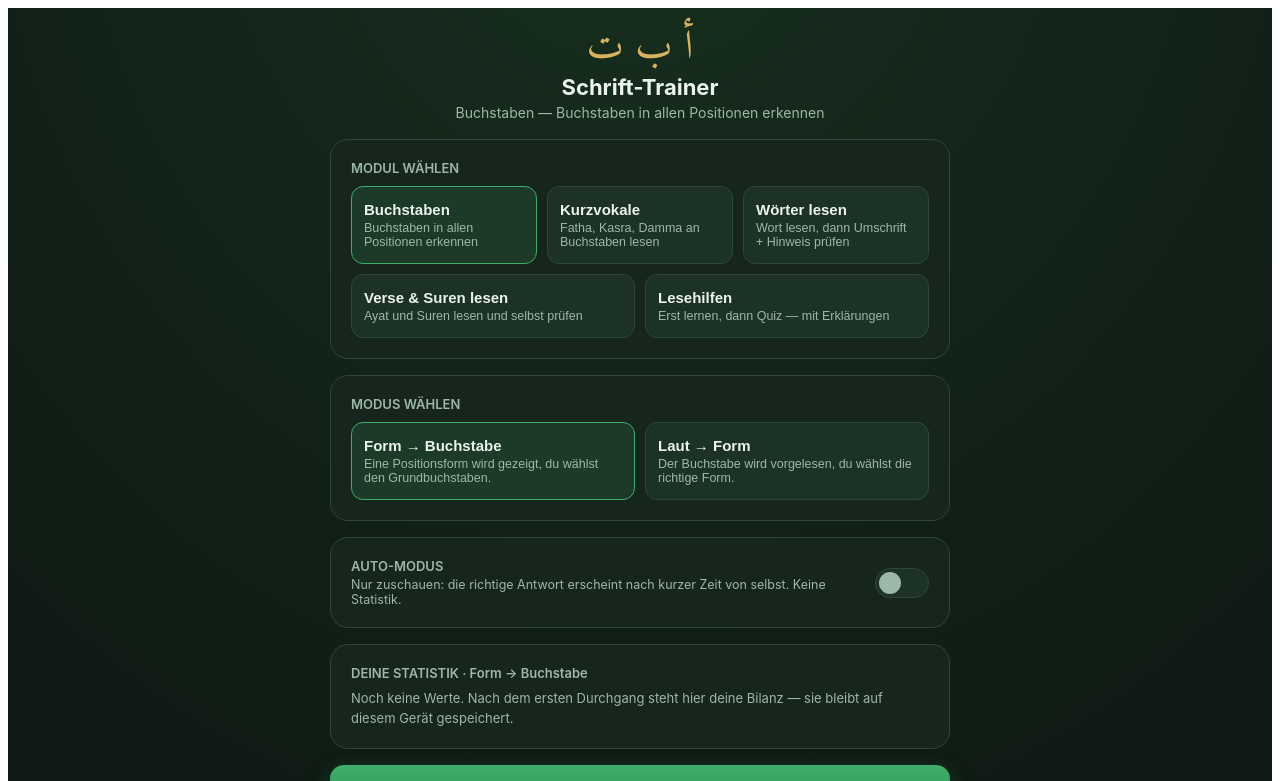
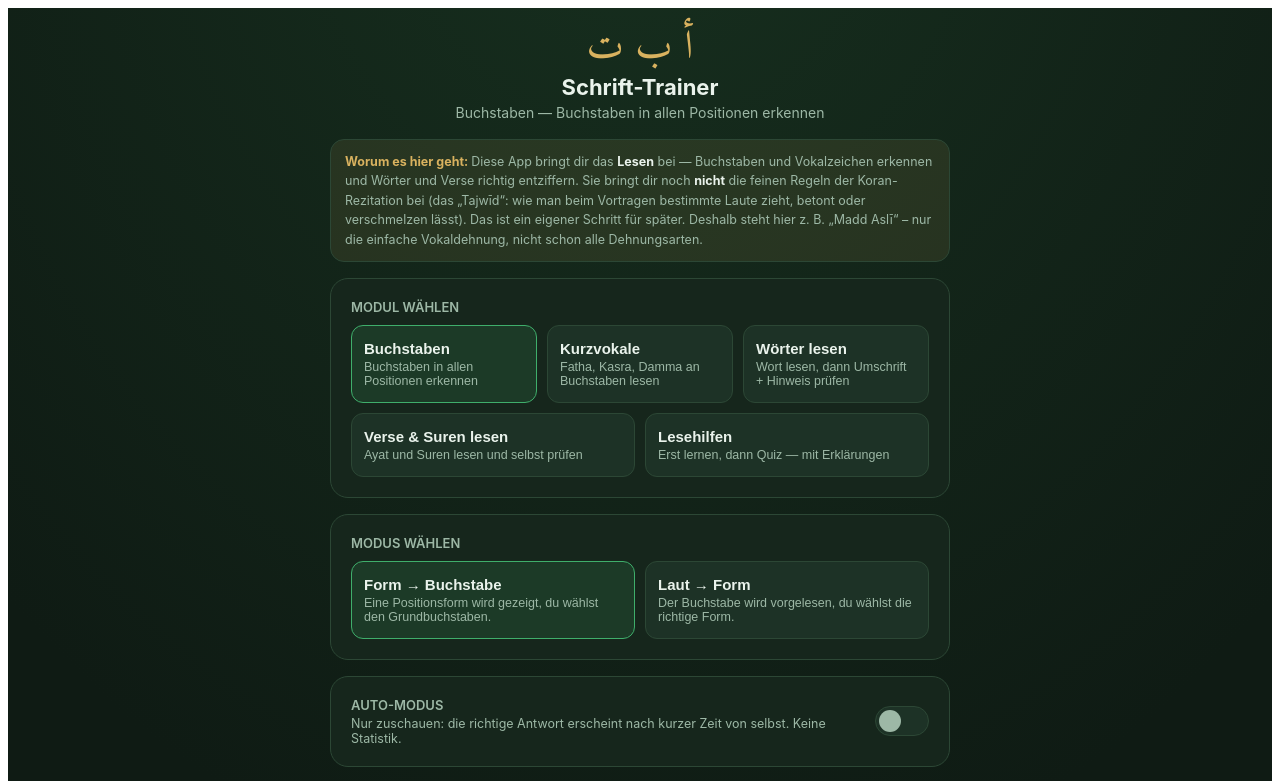
Before and after one commit to zhuokk4-gif/ArabicTrainer, a React (Vite) app: page / in a window 1280 px wide. Shown: the top 781 px of the page. Built offline with nearby package versions, Linux system fonts and the light colour scheme; a web font is replaced by a local one.

Commit message:
Update App.jsx

```diff
--- a/src/App.jsx
+++ b/src/App.jsx
@@ -518,7 +518,7 @@ const PRONUN_SUKUN = [
   { ar: "فَوْق", tr: "fawq", hint: "Sukun auf و (وْ) — faw, dann q: fawq." },
   { ar: "تَحْت", tr: "taḥt", hint: "Sukun auf ح — taḥ, dann t: taḥt." },
   { ar: "نَعَمْ", tr: "naʿam", hint: "Sukun auf م — naʿa, dann m abschneiden: naʿam." },
-  { ar: "شَمْس", tr: "šams", hint: "Sukun auf م (مْ) — šam, dann s: šams." },
+  { ar: "شَمْس", tr: "shams", hint: "Sukun auf م (مْ) — sham, dann s: shams." },
   { ar: "عَبْد", tr: "ʿabd", hint: "Sukun auf ب — ʿab, dann d: ʿabd." },
   { ar: "خَيْر", tr: "khayr", hint: "Sukun auf ي — khay, dann r: khayr." },
   { ar: "بَعْد", tr: "baʿd", hint: "Sukun auf ع — baʿ, dann d: baʿd." },
@@ -529,7 +529,7 @@ const PRONUN_SUKUN = [
 // zusätzliches „n“. ٌ = -un, ٍ = -in, ً = -an. Bei ً steht meist ein stummes
 // Alif (ـًا), das NICHT als langes „a“ mitgesprochen wird.
 const PRONUN_TANWIN = [
-  { ar: "رَجُلٌ", tr: "raǧulun", hint: "Endung ٌ (Tanwin Damma) = „-un“: raǧul + un." },
+  { ar: "رَجُلٌ", tr: "rajulun", hint: "Endung ٌ (Tanwin Damma) = „-un“: rajul + un." },
   { ar: "كِتَابٌ", tr: "kitābun", hint: "ٌ am Ende = „-un“: kitāb + un." },
   { ar: "عَلِيمٌ", tr: "ʿalīmun", hint: "ٌ = „-un“: ʿalīm + un." },
   { ar: "وَلَدٌ", tr: "waladun", hint: "ٌ = „-un“: walad + un." },
@@ -539,11 +539,11 @@ const PRONUN_TANWIN = [
   { ar: "يَوْمٍ", tr: "yawmin", hint: "ٍ = „-in“: yawm + in." },
   { ar: "قَوْمٍ", tr: "qawmin", hint: "ٍ = „-in“: qawm + in." },
   { ar: "بَيْتٍ", tr: "baytin", hint: "ٍ = „-in“: bayt + in." },
-  { ar: "رَجُلٍ", tr: "raǧulin", hint: "ٍ = „-in“: raǧul + in." },
+  { ar: "رَجُلٍ", tr: "rajulin", hint: "ٍ = „-in“: rajul + in." },
   { ar: "شَيْءٍ", tr: "shayʾin", hint: "ٍ = „-in“: shayʾ + in." },
   { ar: "كِتَابًا", tr: "kitāban", hint: "Endung ـًا (Tanwin Fatha) = „-an“: kitāb + an. Das Alif ist stumm." },
-  { ar: "كَثِيرًا", tr: "kaṯīran", hint: "ـًا = „-an“: kaṯīr + an. Alif nicht mitsprechen." },
-  { ar: "شُكْرًا", tr: "šukran", hint: "ـًا = „-an“: šukr + an. Alif nicht mitsprechen." },
+  { ar: "كَثِيرًا", tr: "kathīran", hint: "ـًا = „-an“: kathīr + an. Alif nicht mitsprechen." },
+  { ar: "شُكْرًا", tr: "shukran", hint: "ـًا = „-an“: shukr + an. Alif nicht mitsprechen." },
   { ar: "بَابًا", tr: "bāban", hint: "ـًا = „-an“: bāb + an. Alif stumm." },
   { ar: "عِلْمًا", tr: "ʿilman", hint: "ـًا = „-an“: ʿilm + an. Alif stumm." },
   { ar: "خَيْرًا", tr: "khayran", hint: "ـًا = „-an“: khayr + an. Alif stumm." },
@@ -628,8 +628,8 @@ const PRONUN_MODULES = {
       },
       {
         id: "madd",
-        label: "Madd",
-        rule: "Madd = Vokal dehnen (etwa doppelt so lang). Alif nach Fatha = langes „ā“, Waw nach Damma = langes „ū“, Ya nach Kasra = langes „ī“.",
+        label: "Madd Aslī",
+        rule: "Madd Aslī (natürliches Madd) = Vokal dehnen, etwa doppelt so lang. Alif nach Fatha = langes „ā“, Waw nach Damma = langes „ū“, Ya nach Kasra = langes „ī“. (Die längeren Madd-Arten des Tajwīd sind hier nicht enthalten.)",
         items: PRONUN_MADD,
       },
       // al-Mulk / al-Qalam zeigen die Bedeutung als Hinweis (Vokabeln, keine Regel).
@@ -671,7 +671,7 @@ const GUIDE_LAM = [
   { ar: "الثَّمَر", type: "shamsiya", read: "ath-thamar", de: "die Frucht" },
   { ar: "الدِّين", type: "shamsiya", read: "ad-dīn", de: "die Religion" },
   { ar: "الذَّهَب", type: "shamsiya", read: "adh-dhahab", de: "das Gold" },
-  { ar: "الرَّجُل", type: "shamsiya", read: "ar-raǧul", de: "der Mann" },
+  { ar: "الرَّجُل", type: "shamsiya", read: "ar-rajul", de: "der Mann" },
   { ar: "الزَّيْت", type: "shamsiya", read: "az-zayt", de: "das Öl" },
   { ar: "السَّمَاء", type: "shamsiya", read: "as-samāʾ", de: "der Himmel" },
   { ar: "الشَّمْس", type: "shamsiya", read: "ash-shams", de: "die Sonne" },
@@ -684,12 +684,12 @@ const GUIDE_LAM = [
   // Mondbuchstaben (14): Lam wird gesprochen, Sukun auf dem Lam
   { ar: "الْأَرْض", type: "qamariya", read: "al-arḍ", de: "die Erde" },
   { ar: "الْبَاب", type: "qamariya", read: "al-bāb", de: "die Tür" },
-  { ar: "الْجَبَل", type: "qamariya", read: "al-ǧabal", de: "der Berg" },
+  { ar: "الْجَبَل", type: "qamariya", read: "al-jabal", de: "der Berg" },
   { ar: "الْحَمْد", type: "qamariya", read: "al-ḥamd", de: "das Lob" },
   { ar: "الْخَيْر", type: "qamariya", read: "al-khayr", de: "das Gute" },
   { ar: "الْعِلْم", type: "qamariya", read: "al-ʿilm", de: "das Wissen" },
   { ar: "الْغَيْب", type: "qamariya", read: "al-ghayb", de: "das Verborgene" },
-  { ar: "الْفَجْر", type: "qamariya", read: "al-faǧr", de: "die Morgendämmerung" },
+  { ar: "الْفَجْر", type: "qamariya", read: "al-fajr", de: "die Morgendämmerung" },
   { ar: "الْقَمَر", type: "qamariya", read: "al-qamar", de: "der Mond" },
   { ar: "الْكِتَاب", type: "qamariya", read: "al-kitāb", de: "das Buch" },
   { ar: "الْمَاء", type: "qamariya", read: "al-māʾ", de: "das Wasser" },
@@ -795,7 +795,7 @@ const CHECKLIST = [
   { id: "c04", cat: "harakat", text: "Ich lese Wörter mit Sukūn im Qurʾān (z. B. قَدْ, لَمْ, قُلْ)" },
   { id: "c05", cat: "harakat", text: "Ich lese Wörter mit Tanwīn (رَجُلٌ, كِتَابٍ, شُكْرًا)" },
   { id: "c06", cat: "harakat", text: "Ich lese Wörter mit Shadda im Qurʾān (z. B. إِنَّ, رَبّ, حَقّ)" },
-  { id: "c07", cat: "harakat", text: "Ich lese Wörter mit Madd (قَالَ, يَقُولُ, قِيلَ)" },
+  { id: "c07", cat: "harakat", text: "Ich lese Wörter mit Madd Aslī / natürlichem Madd (قَالَ, يَقُولُ, قِيلَ)" },
   { id: "c08", cat: "lesehilfen", text: "Ich unterscheide Lam Shamsiya und Lam Qamariya (السَّمَاء vs. الْقَمَر)" },
   { id: "c09", cat: "lesehilfen", text: "Ich erkenne die gängigen Waqf-Zeichen" },
   { id: "c10", cat: "woerter", text: "Ich lese 5 einzelne Wörter aus Sūrat al-Mulk" },
@@ -1517,6 +1517,28 @@ function StartScreen({
 
   return (
     <div>
+      {/* Hinweis: Was die App leistet — und was nicht (Tajwīd) */}
+      <div
+        style={{
+          background: "rgba(217,178,95,0.10)",
+          border: `1px solid ${C.line}`,
+          borderRadius: 14,
+          padding: "12px 14px",
+          marginBottom: 16,
+          fontSize: 12.5,
+          color: C.sub,
+          lineHeight: 1.55,
+        }}
+      >
+        <span style={{ color: C.gold, fontWeight: 700 }}>Worum es hier geht: </span>
+        Diese App bringt dir das <b style={{ color: C.ink }}>Lesen</b> bei — Buchstaben und
+        Vokalzeichen erkennen und Wörter und Verse richtig entziffern. Sie bringt dir noch{" "}
+        <b style={{ color: C.ink }}>nicht</b> die feinen Regeln der Koran-Rezitation bei (das
+        „Tajwīd“: wie man beim Vortragen bestimmte Laute zieht, betont oder verschmelzen lässt).
+        Das ist ein eigener Schritt für später. Deshalb steht hier z. B. „Madd Aslī“ – nur die
+        einfache Vokaldehnung, nicht schon alle Dehnungsarten.
+      </div>
+
       {/* Modul waehlen */}
       <div style={card}>
         <div style={{ fontSize: 13, color: C.sub, marginBottom: 10, fontWeight: 600 }}>
```
